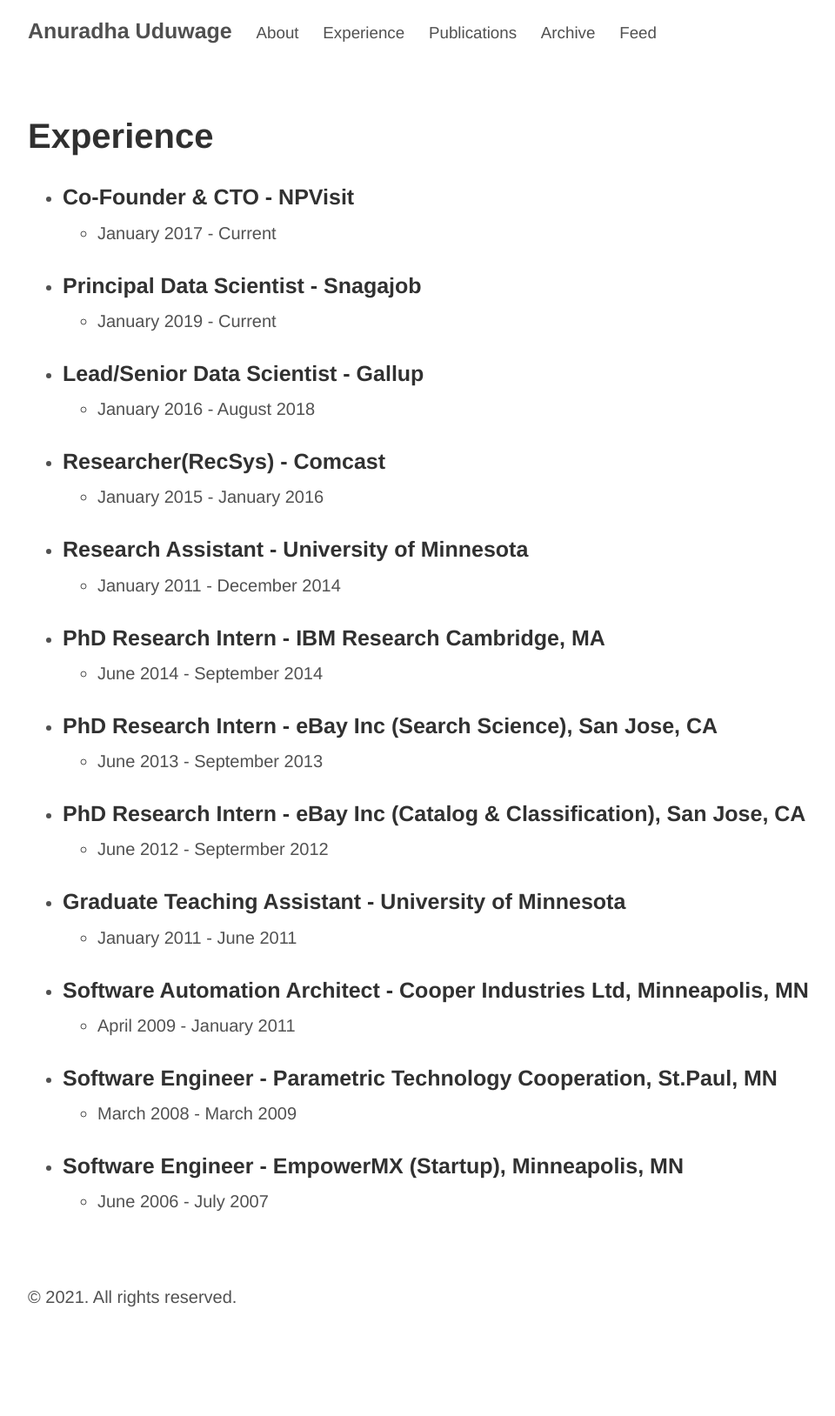
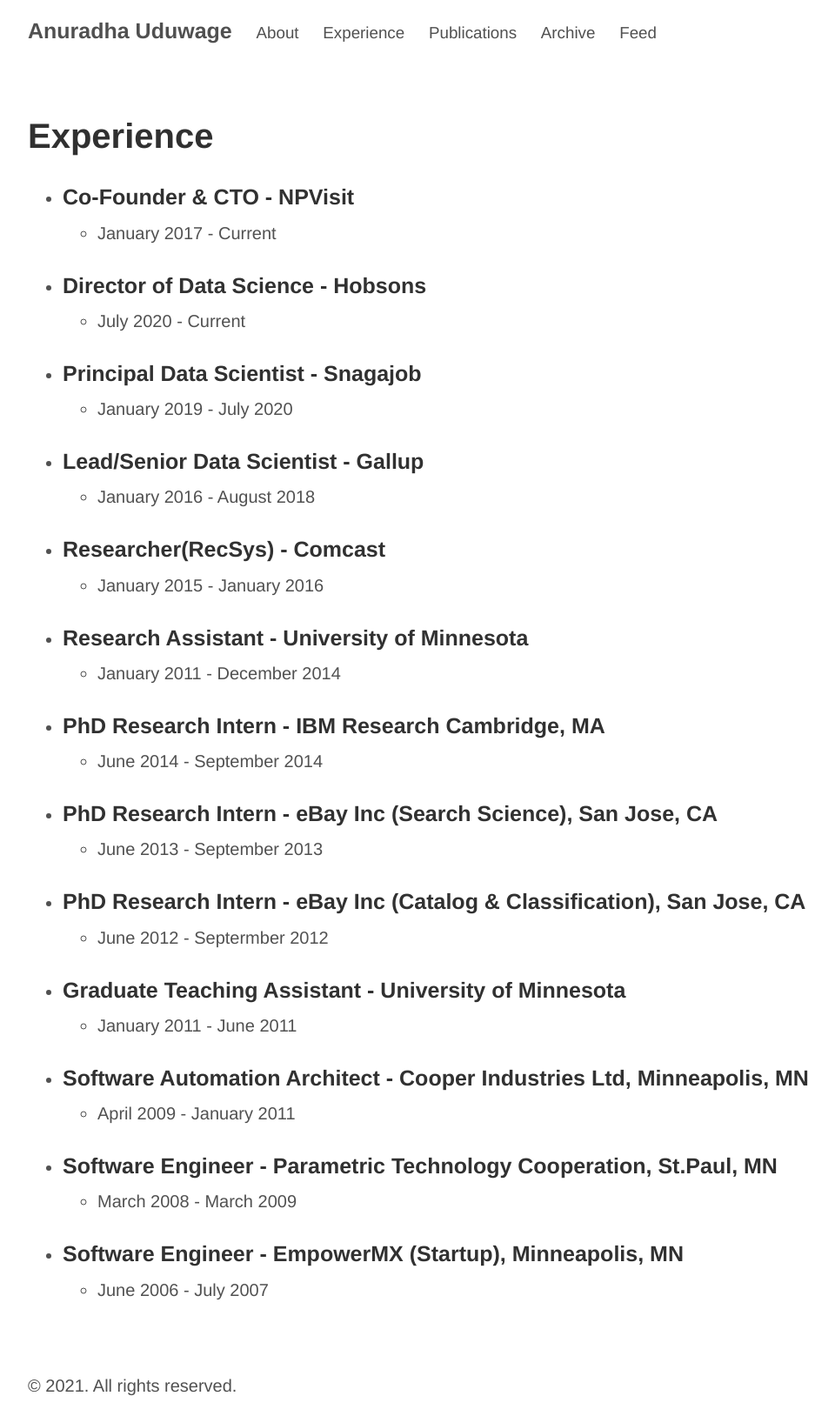
Before and after one commit to uduwage/uduwage.github.io, a Jekyll site: the page built from experience.md, in a window 1280 px wide. Shown: the whole page at 87% size, without its empty margins (128-1088 px from the left). Built offline with Jekyll 4.4.1, drawn with Linux system fonts in a browser that asks for light colours; before the commit the page ends 1526 px from its top, so only the background shows below that.

Commit message:
adding experience

```diff
--- a/experience.md
+++ b/experience.md
@@ -5,8 +5,11 @@ title: Experience
 * ### Co-Founder & CTO - NPVisit
     * January 2017 - Current
 
+* ### Director of Data Science - Hobsons
+	* July 2020 - Current
+
 * ### Principal Data Scientist - Snagajob
-	* January 2019 - Current
+	* January 2019 - July 2020
 
 * ### Lead/Senior Data Scientist - Gallup
     * January 2016 - August 2018
```
